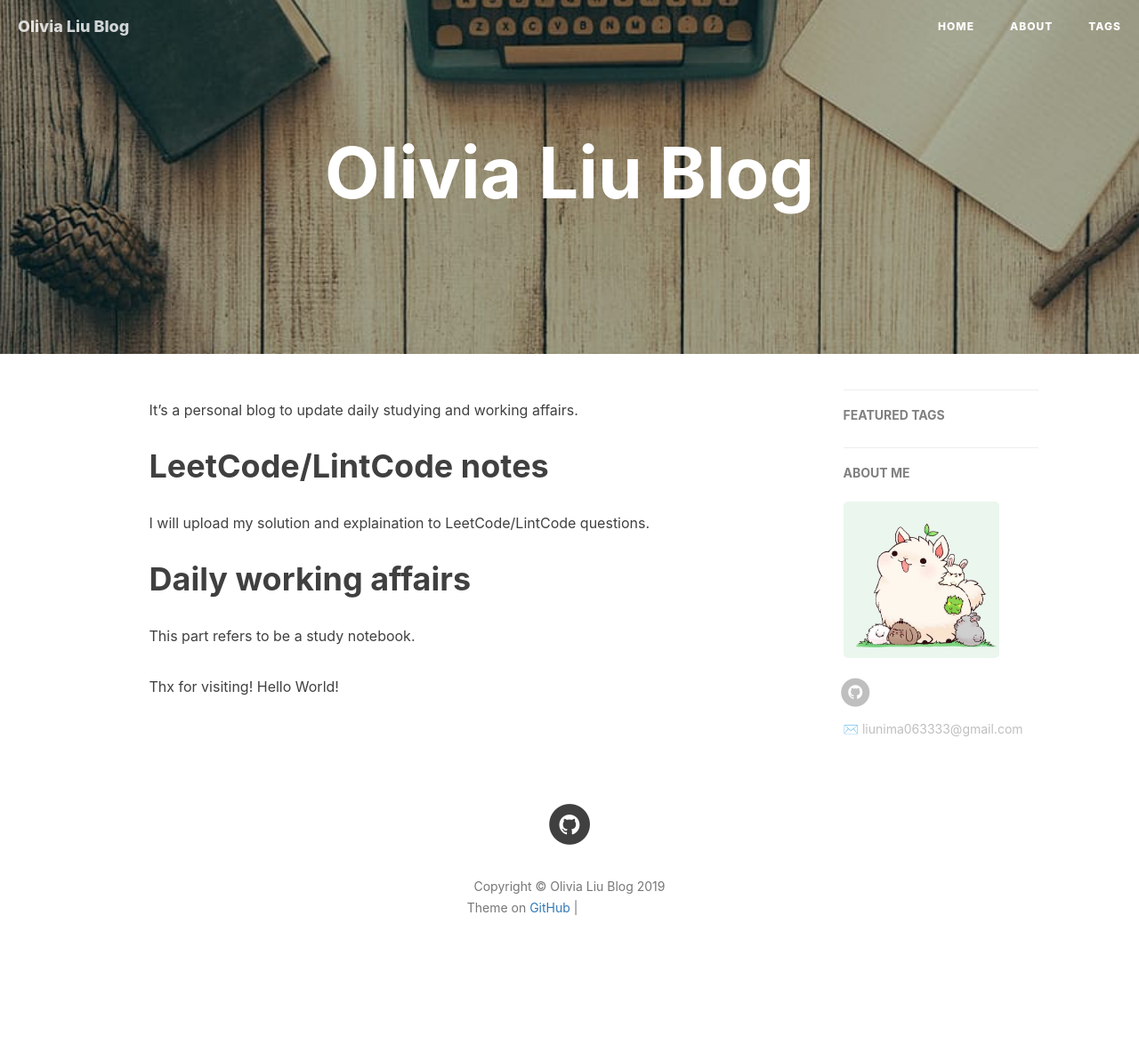
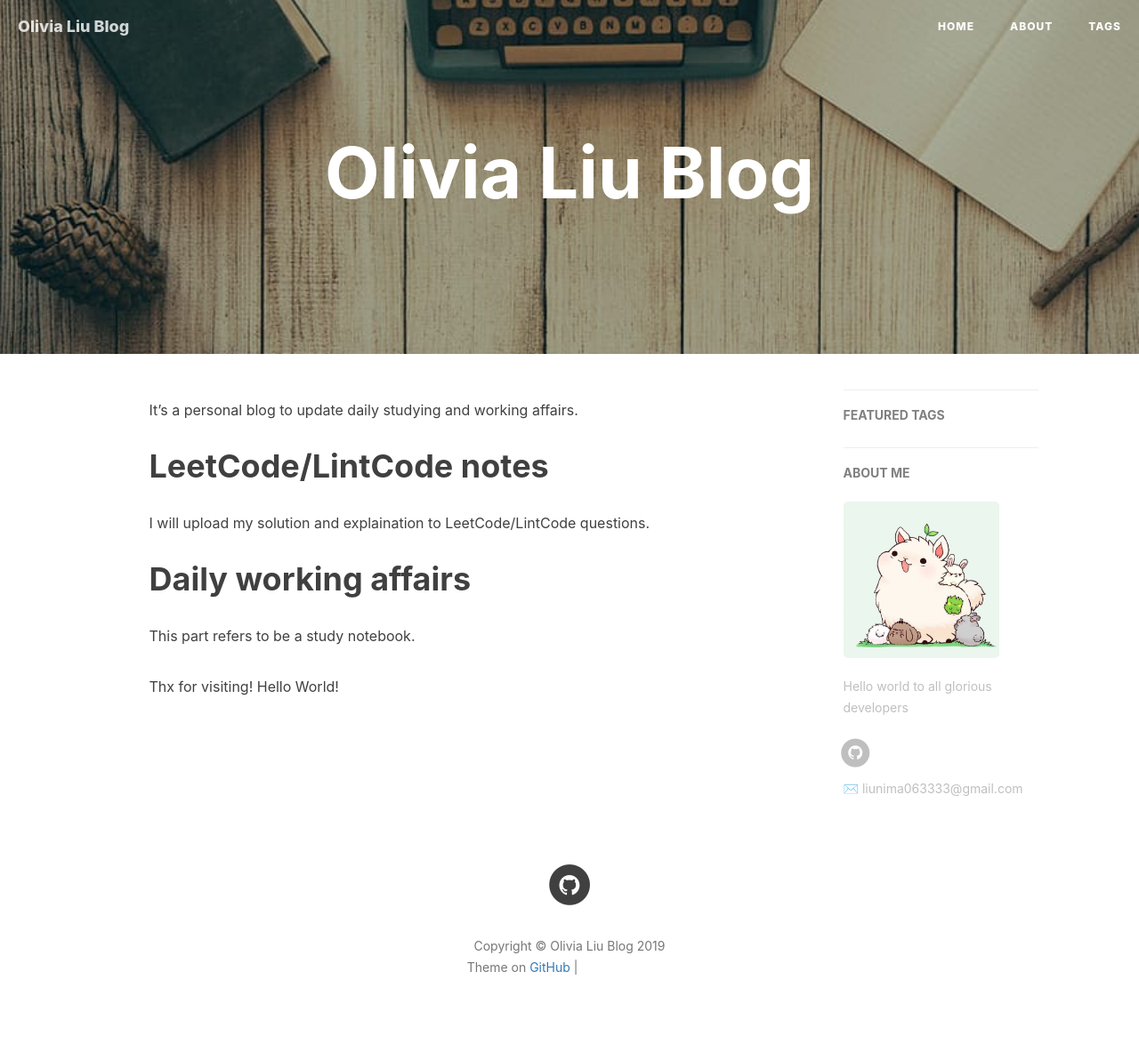
Before and after one commit to liunima1129/liunima1129.github.io, a Jekyll site: the page built from index.md, in a window 1280 px wide. Shown: the whole page at 89% size. Built offline with Jekyll 4.4.1, drawn with Linux system fonts in a browser that asks for light colours; nearby versions of some CDN libraries; our own code applies the rules of GitHub Pages for plain Markdown files; the list of posts is cut into pages by our own code; comment, search, counter and statistics services are not loaded; before the commit the page ends 1125 px from its top, so only the background shows below that; some of the changed lines change nothing that is shown; grey boxes are pictures that could not be loaded.

Commit message:
Update _config.yml

```diff
--- a/_config.yml
+++ b/_config.yml
@@ -4,7 +4,7 @@ SEOTitle: Olivia的博客 | LYH Blog
 header-img: img/post-bg-desk.jpg
 email: liuyuhan063333@163.com
 email: liunima063333@gmail.com
-# description: "Hello world to all glorious developers"
+description: "Hello world to all glorious developers"
 keyword: "Olivia Liu, LYH Blog, Olivia的博客, liuyuhan, 刘雨菡"
 url: "http://liunima1129.github.io"          # your host, for absolute URL
 baseurl: ""      # for example, '/blog' if your blog hosted on 'host/blog'
@@ -12,7 +12,7 @@ github_repo: "https://github.com/liunima1129/liunima1129.github.io.git" # you co
 
 # Sidebar settings
 sidebar: true                           # whether or not using Sidebar.
-# sidebar-about-description: "Hello world to all glorious developers"
+sidebar-about-description: "Hello world to all glorious developers"
 sidebar-avatar: /img/header.jpg      # use absolute URL, seeing it's used in both `/` and `/about/`
 
 
@@ -22,7 +22,7 @@ RSS: false
 # weibo_username:
 # zhihu_username:
 github_username:    liunima1129
-linkedIn_username:  yuhanliu1129
+# linkedIn_username:  yuhanliu1129
 # facebook_username:
 #twitter_username:
 
```
